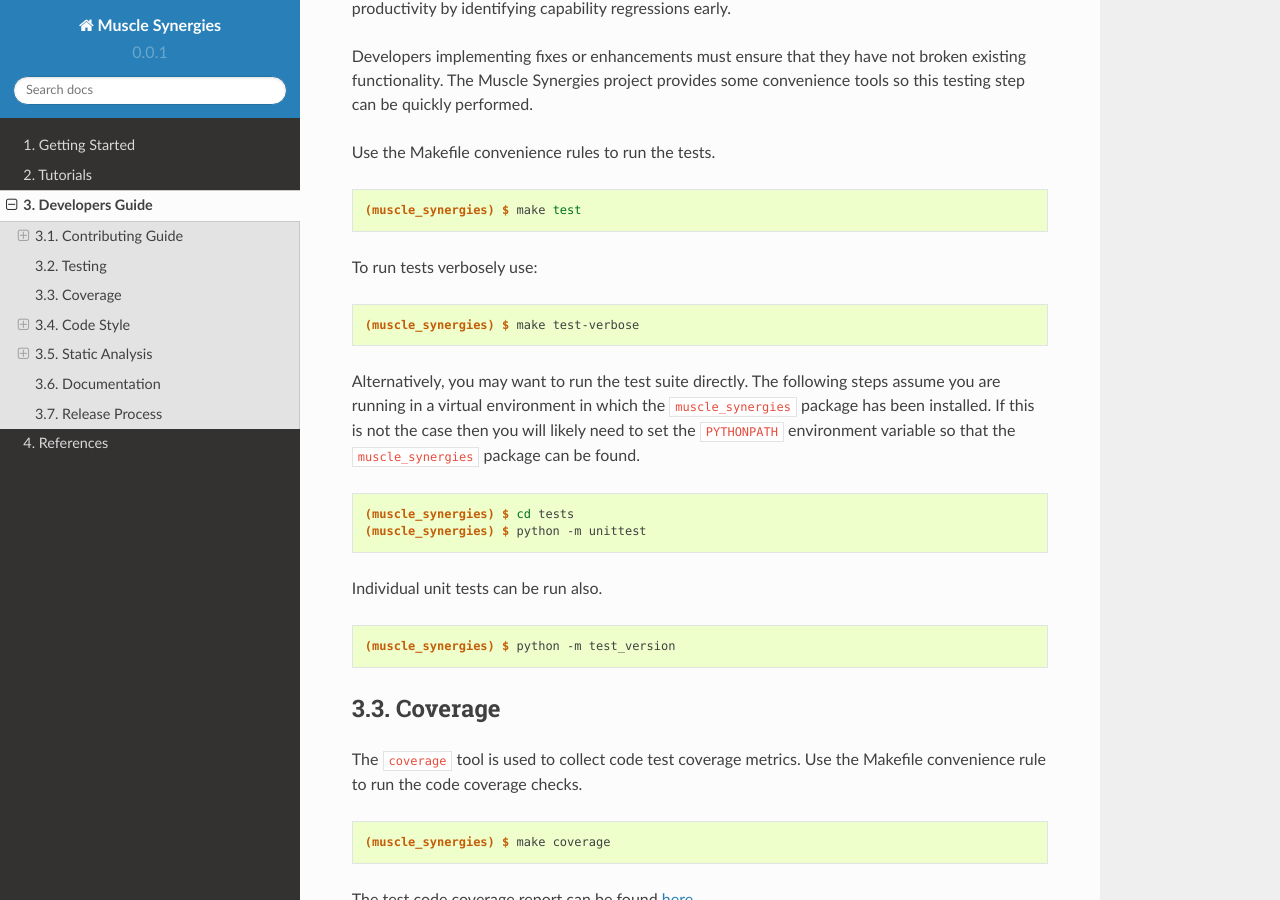
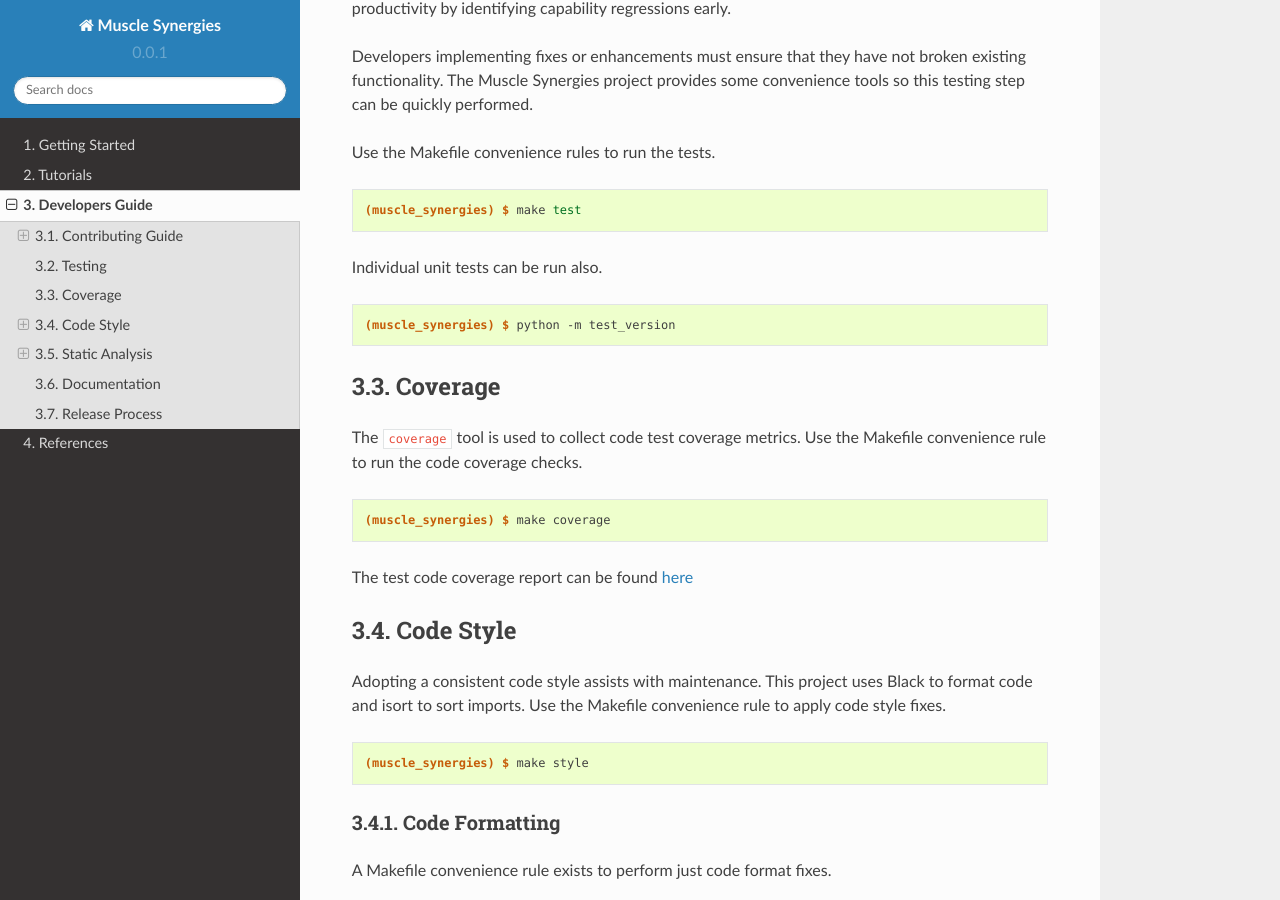
Before and after one commit to elvis-sik/muscle_synergies, a Sphinx documentation site: the page built from docs/source/dev/index.rst, in a window 1280 px wide and 900 px high, scrolled down 2500 px. Built offline with Sphinx 7.4.7 and the Read the Docs theme 2.0.0, drawn with Linux system fonts in a browser that asks for light colours; pages that are not in the unit, such as notebooks, are missing from menus.

Commit message:
Remove boilerplate from docs

```diff
--- a/docs/source/dev/index.rst
+++ b/docs/source/dev/index.rst
@@ -23,23 +23,6 @@
 .. code-block:: console
 
     (muscle_synergies) $ make test
-
-To run tests verbosely use:
-
-.. code-block:: console
-
-    (muscle_synergies) $ make test-verbose
-
-Alternatively, you may want to run the test suite directly. The following
-steps assume you are running in a virtual environment in which the
-``muscle_synergies`` package has been installed. If this is
-not the case then you will likely need to set the ``PYTHONPATH`` environment
-variable so that the ``muscle_synergies`` package can be found.
-
-.. code-block:: console
-
-    (muscle_synergies) $ cd tests
-    (muscle_synergies) $ python -m unittest
 
 Individual unit tests can be run also.
 
```
